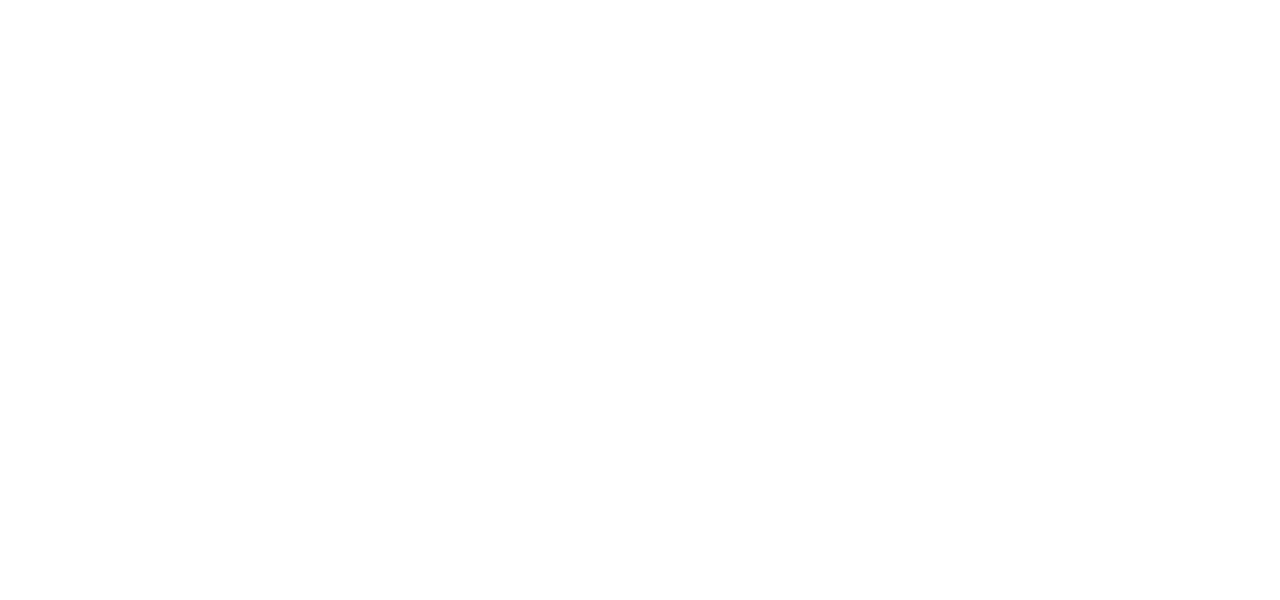
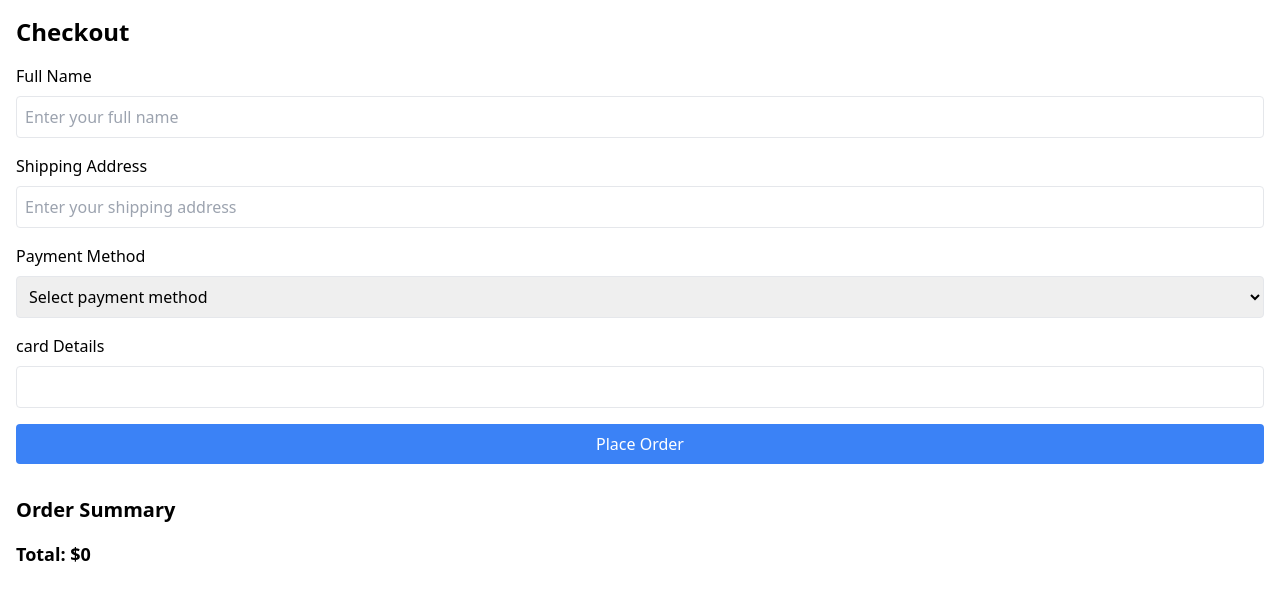
Before and after one commit to Sangeethasankar1020/e-commerce-product-list, a React (Vite) app in the folder product/: page /checkout in a window 1280 px wide. Before the commit this address had no page. Shown: the top 600 px of the page. Built offline with nearby package versions, Linux system fonts and the light colour scheme.

Commit message:
checkout

```diff
--- a/product/src/App.jsx
+++ b/product/src/App.jsx
@@ -5,6 +5,7 @@ import Home from "./pages/Home";
 import Favourites from "./pages/Favourites";
 import Cart from "./pages/Cart";
 import ProductDetails from "./pages/ProductDetails";
+import Checkout from "./pages/Checkout";
 
 const App = () => {
   return (
@@ -14,6 +15,7 @@ const App = () => {
         <Route path="/" element={<Home />} />
         <Route path="/favorites" element={<Favourites />} />
         <Route path="/cart" element={<Cart />} />
+        <Route path="/checkout" element={<Checkout />} />
       </Routes>
     </Router>
   );
--- a/product/src/components/ProductCard.jsx
+++ b/product/src/components/ProductCard.jsx
@@ -6,6 +6,7 @@ import { addToFavorites, removeFromFavorites } from "../redux/favouritesSlice";
 import { useNavigate } from "react-router-dom";
 import "react-responsive-carousel/lib/styles/carousel.css";
 import { Carousel } from "react-responsive-carousel";
+import { addOrderItem } from "../redux/checkoutSlice";
 
 const ProductCard = ({ product }) => {
   const navigate = useNavigate();
@@ -39,6 +40,16 @@ const ProductCard = ({ product }) => {
   const handleCardclick = () => {
     // save product data to local storage
     navigate(`/product/${product.id}`);
+  };
+
+  // buy now
+  const handleBuyNow = (product) => {
+    // if (!isInCart) {
+    //   dispatch(addToCart(product));
+    // } else {
+    dispatch(addOrderItem(product));
+    navigate("/checkout");
+    // }
   };
 
   return (
@@ -106,6 +117,13 @@ const ProductCard = ({ product }) => {
       >
         View Details
       </button>
+
+      <button
+        onClick={() => handleBuyNow(product)}
+        className="mt-2 px-4 py-2 bg-orange-500 text-white rounded"
+      >
+        Buy Now
+      </button>
     </div>
   );
 };
--- /dev/null
+++ b/product/src/pages/Checkout.jsx
@@ -0,0 +1,88 @@
+import React, { useEffect } from "react";
+import { useSelector, useDispatch } from "react-redux";
+import { clearOrderItems } from "../redux/checkoutSlice";
+
+const Checkout = () => {
+  const cartItems = useSelector((state) => state.cart.items);
+  const orderItems = useSelector((state) => state.checkOutProducts.orderItems);
+  console.log(orderItems);
+  const dispatch = useDispatch();
+
+  useEffect(() => {
+    // optionally clear items if needed on component mount
+    // dispatch(clearOrderItems())
+  }, [dispatch]);
+
+  const handleSubmit = (e) => {
+    e.preventDefault();
+    console.log("Order placed:", cartItems);
+  };
+
+  return (
+    <div className="checkout-container p-4">
+      <h1 className="text-2xl font-bold mb-4">Checkout</h1>
+      <form className="space-y-4" onSubmit={handleSubmit}>
+        <div>
+          <label className="block mb-2">Full Name</label>
+          <input
+            type="text"
+            required
+            className="w-full p-2 border rounded"
+            placeholder="Enter your full name"
+          ></input>
+        </div>
+
+        <div>
+          <label className="block mb-2">Shipping Address</label>
+          <input
+            type="text"
+            required
+            className="w-full p-2 border rounded"
+            placeholder="Enter your shipping address"
+          ></input>
+        </div>
+
+        <div>
+          <label className="block mb-2">Payment Method</label>
+          <select className="w-full p-2 border rounded" required>
+            <option value="">Select payment method</option>
+            <option value="credit_card">Credit Card</option>
+            <option value="debit-card">Debit Card</option>
+            <option value="paypal">PayPal</option>
+          </select>
+        </div>
+
+        <div>
+          <label className="block mb-2">card Details</label>
+          <input
+            type="text"
+            required
+            className="w-full p-2 border rounded"
+          ></input>
+        </div>
+        <button
+          type="submit"
+          className="w-full bg-blue-500 text-white p-2 rounded mt-4"
+        >
+          Place Order
+        </button>
+      </form>
+      {/* order summary */}
+      <h2 className="text-xl font-bold mt-8">Order Summary</h2>
+      <ul className="mt-4">
+        {orderItems?.map((item) => (
+          <li key={item.id} className="flex justify-between py-2">
+            <span>{item.name}</span>
+            <span>${item.price}</span>
+          </li>
+        ))}
+      </ul>
+
+      <div className="mt-4 text-lg font-bold">
+        Total: ${cartItems.reduce((total, item) => total + item.price, 0)}
+      </div>
+    </div>
+  );
+};
+
+export default Checkout;
--- /dev/null
+++ b/product/src/redux/checkoutSlice.jsx
@@ -0,0 +1,67 @@
+import { createSlice } from "@reduxjs/toolkit";
+
+// load initial state from local storage
+
+const loadInitialState = () => {
+  const savedOrderItems = localStorage.getItem("checkOutProducts");
+  return savedOrderItems ? JSON.parse(savedOrderItems) : [];
+};
+
+const initialState = {
+  userInfo: {
+    name: "",
+    address: "",
+    paymentMethod: "",
+    cardDetails: "",
+  },
+  orderItems: loadInitialState(), //load from local storage
+  status: "idle", // or pending , succeded failed
+  error: null,
+};
+
+const checkoutSlice = createSlice({
+  name: "checkout",
+  initialState,
+  reducers: {
+    setUserInfo(state, action) {
+      state.userInfo = { ...state.userInfo, ...action.payload };
+    },
+    addOrderItem(state, action) {
+      state.orderItems.push(action.payload);
+      localStorage.setItem(
+        "checkOutProducts",
+        JSON.stringify(state.orderItems)
+      ); //save to local storage
+    },
+    removeOrderItem(state, action) {
+      state.orderItems = state.orderItems.filter(
+        (item) => item.id !== action.payload
+      );
+      localStorage.setItem(
+        "checkOutProducts",
+        JSON.stringify(state.orderItems)
+      );
+    },
+    clearOrderItems(state) {
+      state.orderItems = [];
+      localStorage.removeItem("checkOutProducts"); //clear from local storage
+    },
+    setStatus(state, action) {
+      state.status = action.payload;
+    },
+    setError(state, action) {
+      state.error = action.payload;
+    },
+  },
+});
+
+export const {
+  setUserInfo,
+  addOrderItem,
+  removeOrderItem,
+  clearOrderItems,
+  setStatus,
+  setError,
+} = checkoutSlice.actions;
+
+export default checkoutSlice.reducer;
--- a/product/src/redux/store.jsx
+++ b/product/src/redux/store.jsx
@@ -2,12 +2,14 @@ import { configureStore } from "@reduxjs/toolkit";
 import cartReducer from "./cartSlice";
 import favouritesReducer from "./favouritesSlice";
 import productReducer from "./productSlice";
+import checkOutReducer from "./checkoutSlice";
 
 const store = configureStore({
   reducer: {
     cart: cartReducer,
     favorites: favouritesReducer,
     products: productReducer,
+    checkOutProducts: checkOutReducer,
   },
 });
 
```
